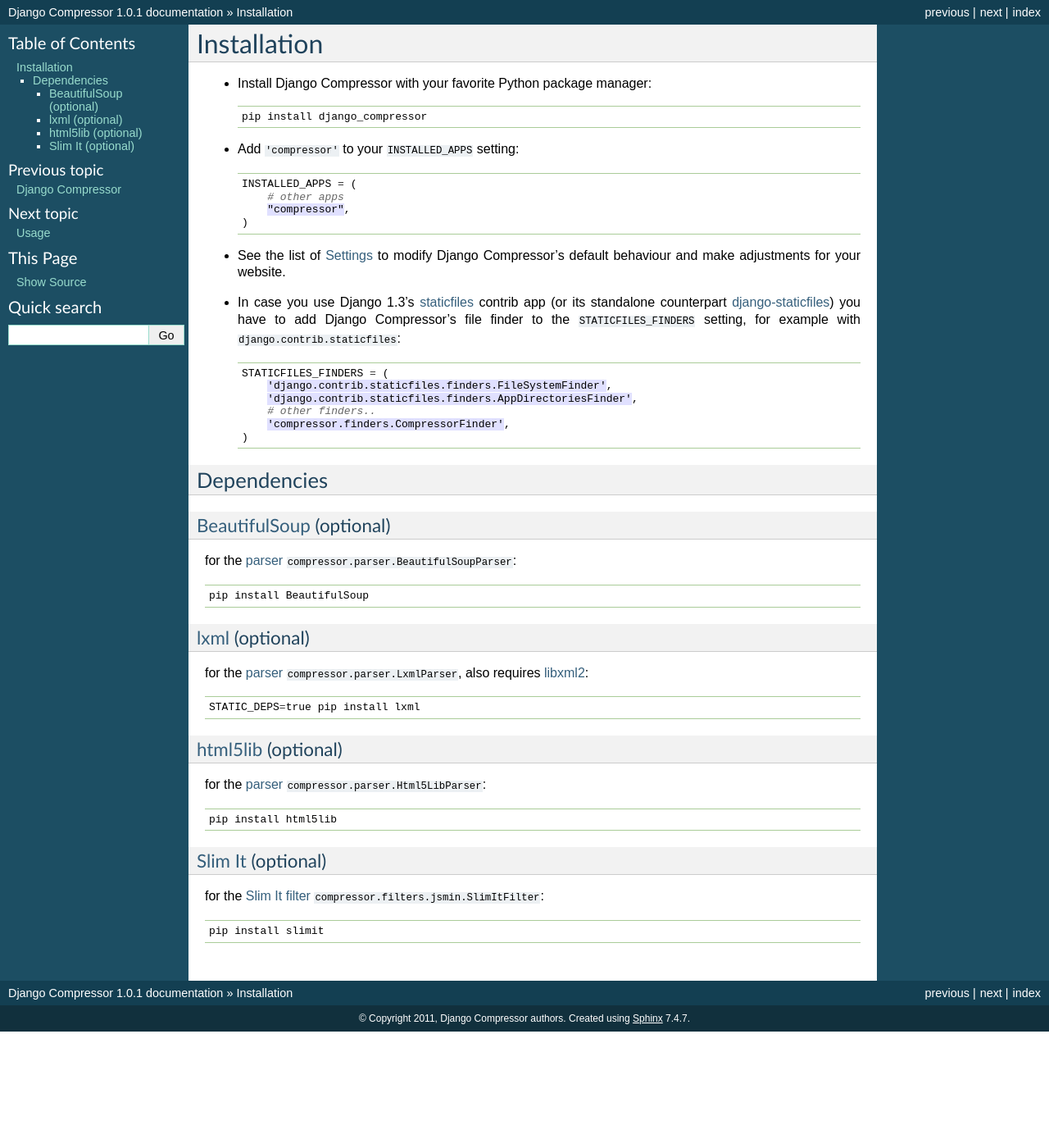
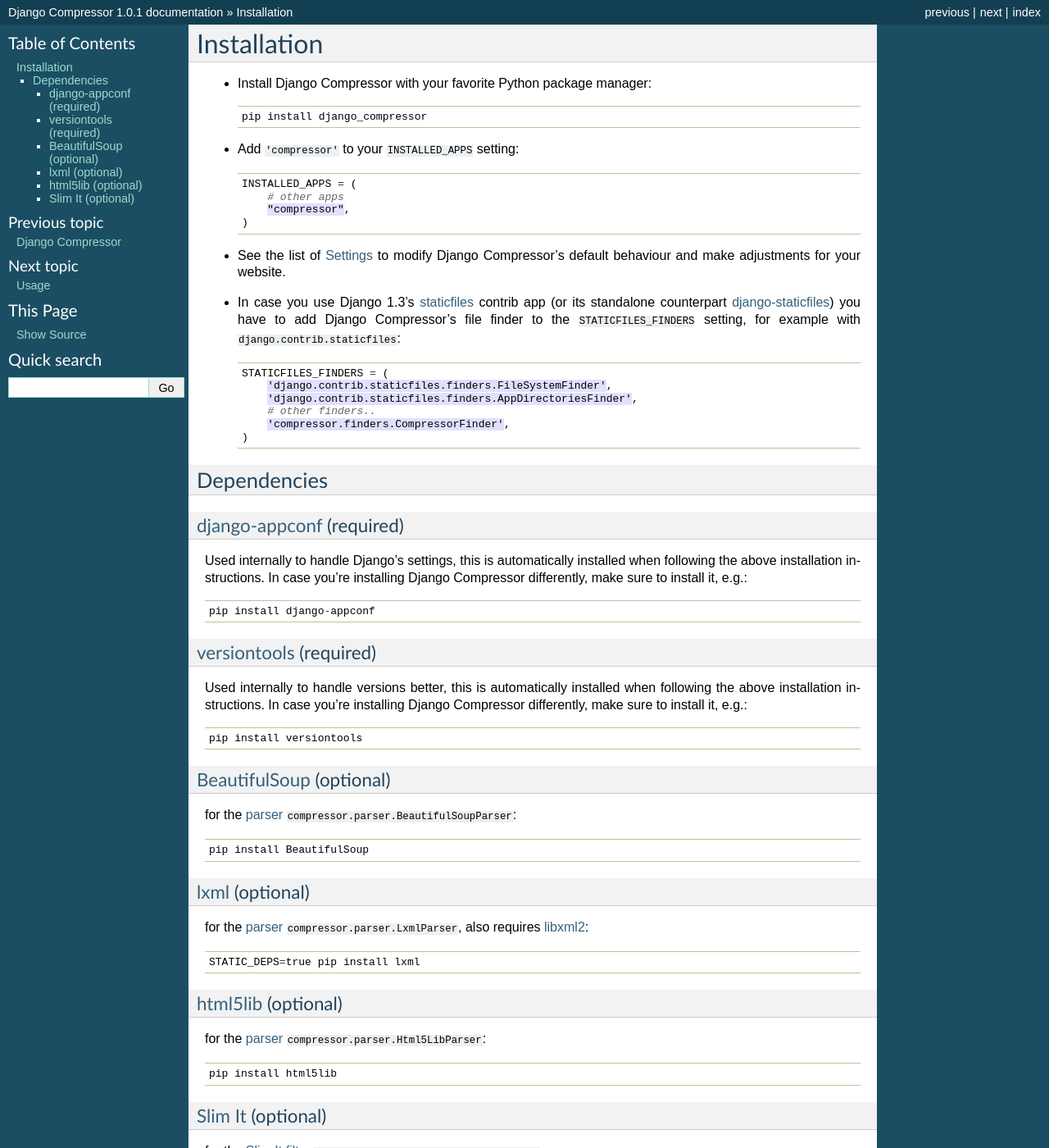
Before and after one commit to django-compressor/django-compressor, a Sphinx documentation site: the page built from docs/installation.txt, in a window 1280 px wide and 1400 px high. Shown: the whole window at 82% size. Built offline with Sphinx 7.4.7, drawn with Linux system fonts in a browser that asks for light colours.

Commit message:
Updated installation instructions to mention django-appconf and versiontools as requirements for those *not* using the preferred Python installation tools. Refs #115.

```diff
--- a/docs/installation.txt
+++ b/docs/installation.txt
@@ -35,6 +35,28 @@
 Dependencies
 ------------
 
+django-appconf_ (required)
+^^^^^^^^^^^^^^^^^^^^^^^^^^
+
+Used internally to handle Django's settings, this is
+automatically installed when following the above
+installation instructions. In case you're installing
+Django Compressor differently, make sure to install
+it, e.g.::
+
+    pip install django-appconf
+
+versiontools_ (required)
+^^^^^^^^^^^^^^^^^^^^^^^^
+
+Used internally to handle versions better, this is
+automatically installed when following the above
+installation instructions. In case you're installing
+Django Compressor differently, make sure to install
+it, e.g.::
+
+    pip install versiontools
+
 BeautifulSoup_ (optional)
 ^^^^^^^^^^^^^^^^^^^^^^^^^
 
@@ -71,3 +93,5 @@
 .. _libxml2: http://xmlsoft.org/
 .. _html5lib: http://code.google.com/p/html5lib/
 .. _`Slim It`: http://slimit.org/
+.. _django-appconf: http://pypi.python.org/pypi/django-appconf/
+.. _versiontools: http://pypi.python.org/pypi/versiontools/
```
